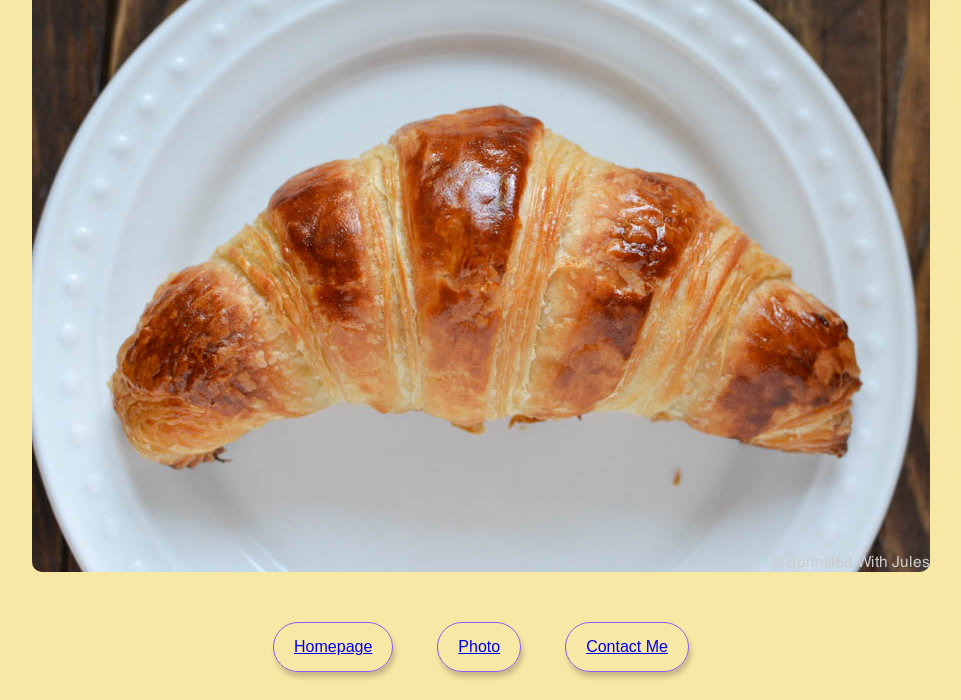
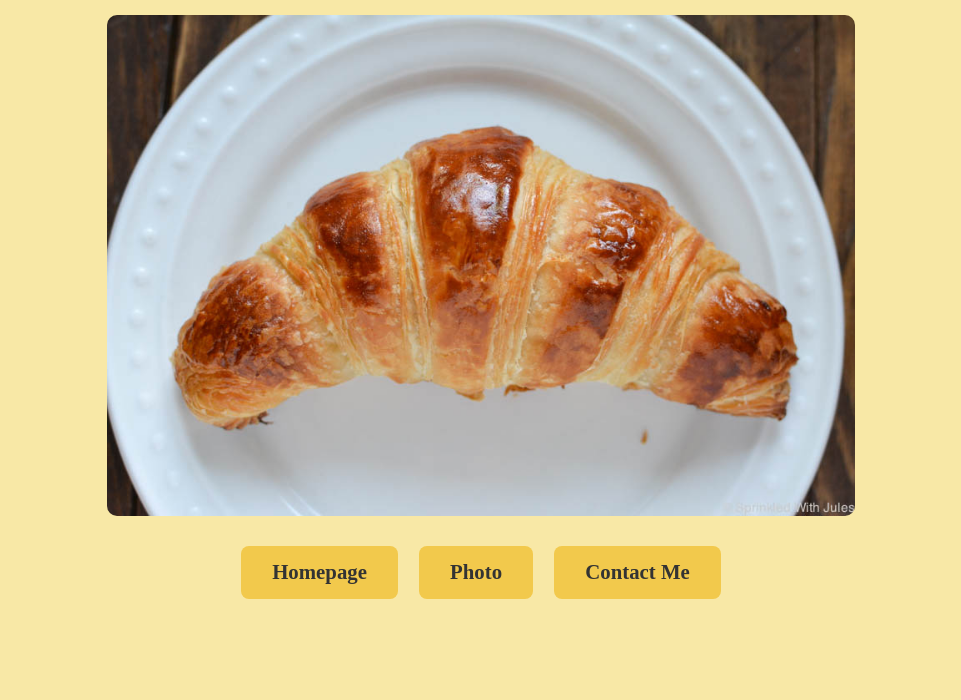
Before and after one commit to Ruby-Gem/Croissant, a plain HTML site: page photo.html in a window 1280 px wide. Shown: the part 117-817 px from the top of the page, without its empty margins (159-1120 px from the left). Drawn offline with Linux system fonts and the light colour scheme.

Commit message:
updated to SEO standards

```diff
--- a/photo.html
+++ b/photo.html
@@ -3,27 +3,22 @@
   <head>
     <meta charset="UTF-8" />
     <meta http-equiv="X-UA-Compatible" content="IE=edge" />
-    <meta name="viewport" content="width=device-width, initial-scale=1.0" />
-    <link rel="stylesheet" href="src/styles.css" />
-    <title> Croissant Website</title>
+   <meta name="description" content="Savoury the taste of the best croissant"/>
+    <link rel="stylesheet" href="src/styles.css"/>
+    <title> Croissant Website-croissent.com</title>
   </head>
   <body>
+    <div class="container">
       <h1>🥐 A picture of a croissant</h1>
 
       <img src="/image/croissant.jpg" alt="Homemade croissant" class="croissant-photo">
-      <footer>
-       <button class="homepage">
-    <a href="index.html" title="Home">Homepage</a>
-      </button>
-
-      <button class="photo">
-    <a href="photo.html" title="Croissant photo">Photo</a>
-      </button>
-
-      <button class="contact">
-    <a href="Contact.html" title="Contact croissant.com">Contact Me</a>
-      </button>
-      </footer>
+    <footer>
+  <div class="button-group">
+    <a class="homepage" href="index.html" title="Home">Homepage</a>
+    <a class="photo" href="photo.html" title="Croissant photo">Photo</a>
+    <a class="contact" href="Contact.html" title="Contact Croissant.com">Contact Me</a>
+  </div>
+</footer>
     </div>
   </body>
 </html>
--- a/src/styles.css
+++ b/src/styles.css
@@ -1,7 +1,14 @@
-
+    .container {
+  max-width: 800px;
+  margin: auto;
+}
     body {
-        background-color: #f8e8a6;
-    }
+  font-size: 1rem;
+  padding: 2%;
+  max-width: 800px;
+  margin: 0 auto;
+  background-color: #f8e8a6;
+}
     h1,p{
         text-align: center;
     }
@@ -9,20 +16,36 @@
     footer{
         text-align: center;
     }
-     button {
-        border: 1px solid #885df1;
-        border-radius: 30px;
-        box-shadow: 2px 5px 5px rgba(0, 0, 0, 0.2);
-        margin: 20px;
-        color: #885df1;
-        font-size: 16px;
-        background: transparent;
-        padding: 15px 20px;
-        transition: all 200ms ease;
-      }
+   .button-group {
+  display: flex;
+  gap: 1rem;
+  justify-content: center;
+  flex-wrap: wrap;
+}
+
+.button-group a {
+  padding: 0.7em 1.5em;
+  background-color: #f2c94c;
+  border: none;
+  border-radius: 8px;
+  text-decoration: none;
+  color: #333;
+  font-weight: bold;
+  transition: background-color 0.3s ease;
+}
+
+.button-group a:hover {
+  background-color: #e0b03d;
+}
     .croissant-photo {
     max-width: 100%;
     border-radius: 10px;
     display: block;
     margin: 30px auto;
 }
+* {
+  box-sizing: border-box;
+}
+html {
+  font-size: calc(1vw + 1vh);
+}
```
Also changed, not shown: contact.html (+10 -15 lines), index.html (+8 -13 lines).
